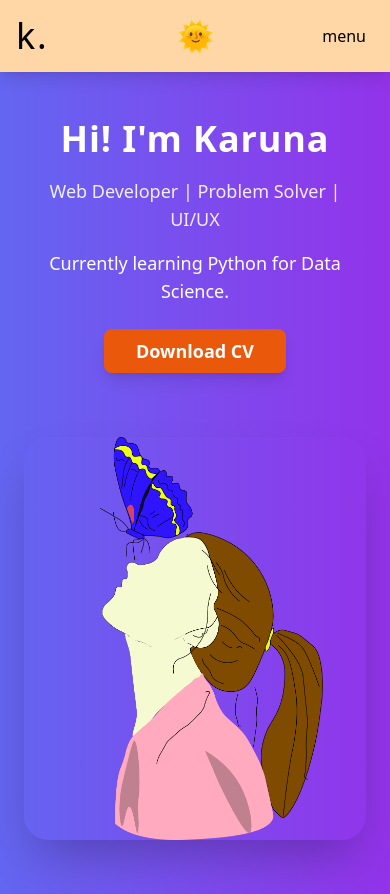
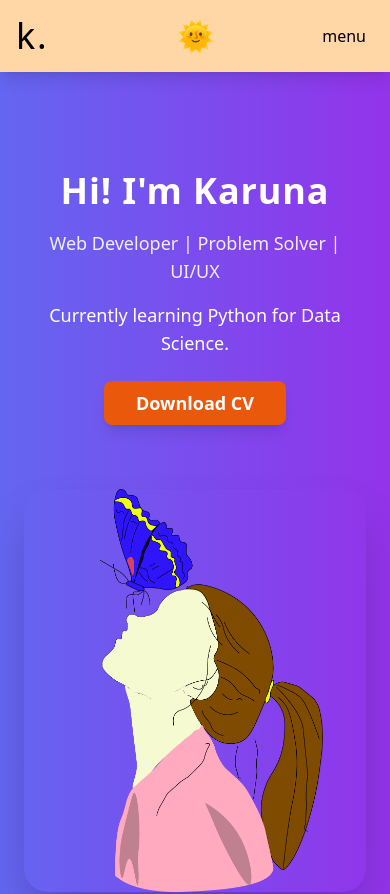
Before and after one commit to carunaaa/Portfolio, a React (Vite) app: page / in a window 390 px wide. Shown: the top 894 px of the page. Built offline with nearby package versions, Linux system fonts and the light colour scheme.

Commit message:
UI fixes

```diff
--- a/src/components/about/About.tsx
+++ b/src/components/about/About.tsx
@@ -8,7 +8,7 @@ interface AboutProps {
 const About: React.FC<AboutProps> = ({ isDarkMode }) => {
   return (
     <section
-      className={`h-screen flex flex-col sm:flex-row justify-center items-center text-center px-6 py-16 mt-14
+      className={`min-h-screen flex flex-col sm:flex-row justify-center items-center text-center px-6 py-16 mt-14
         ${
           isDarkMode
             ? "bg-gradient-to-r from-gray-800 via-gray-900 to-black"
@@ -17,7 +17,7 @@ const About: React.FC<AboutProps> = ({ isDarkMode }) => {
     >
       {/* Text Section */}
       <div className="text-content w-full sm:w-1/2 mb-8 sm:mb-0 text-white">
-        <h2 className="text-4xl sm:text-5xl font-extrabold tracking-wide leading-tight">
+        <h2 className="text-4xl sm:text-5xl font-extrabold tracking-wide leading-tight mt-12 md:mt-0">
           Hi! I'm Karuna
         </h2>
         <p className="mt-4 text-lg sm:text-xl font-light max-w-3xl mx-auto opacity-90">
```
